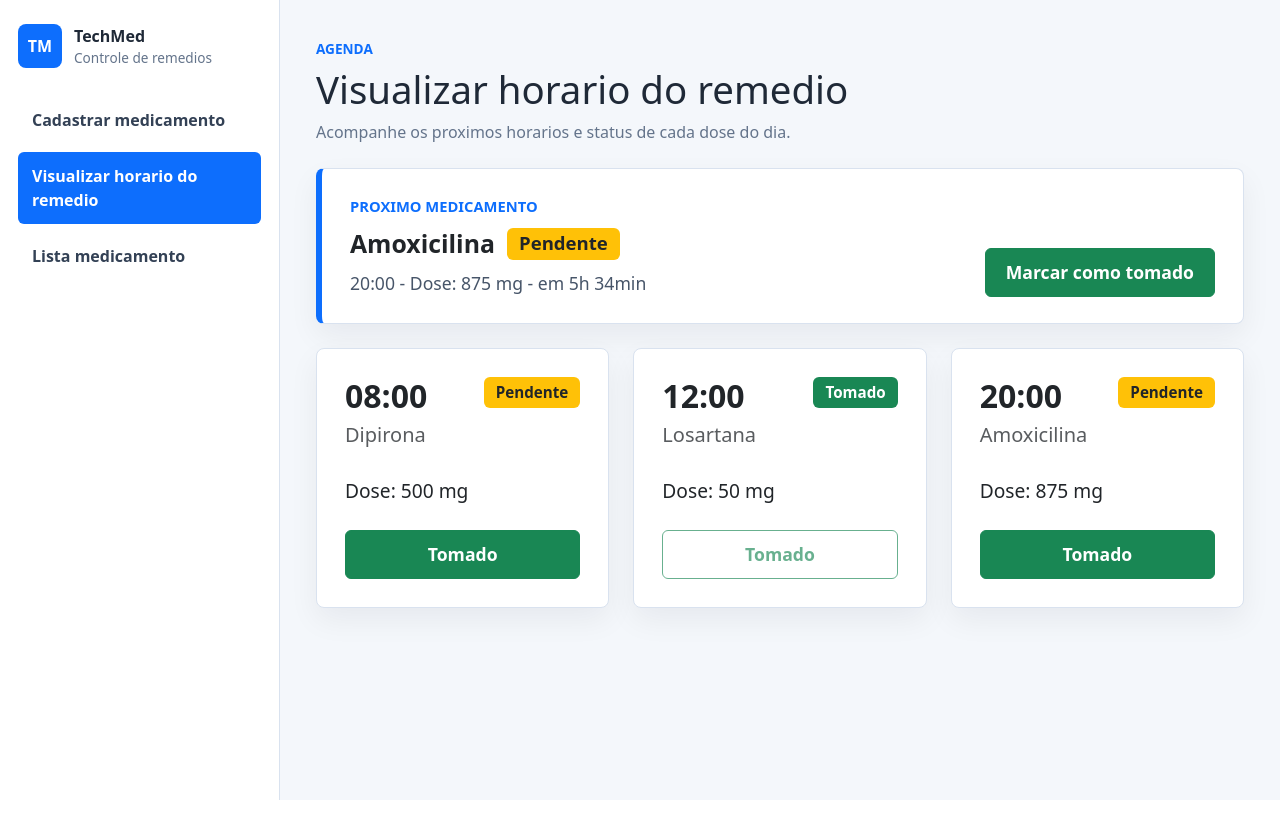
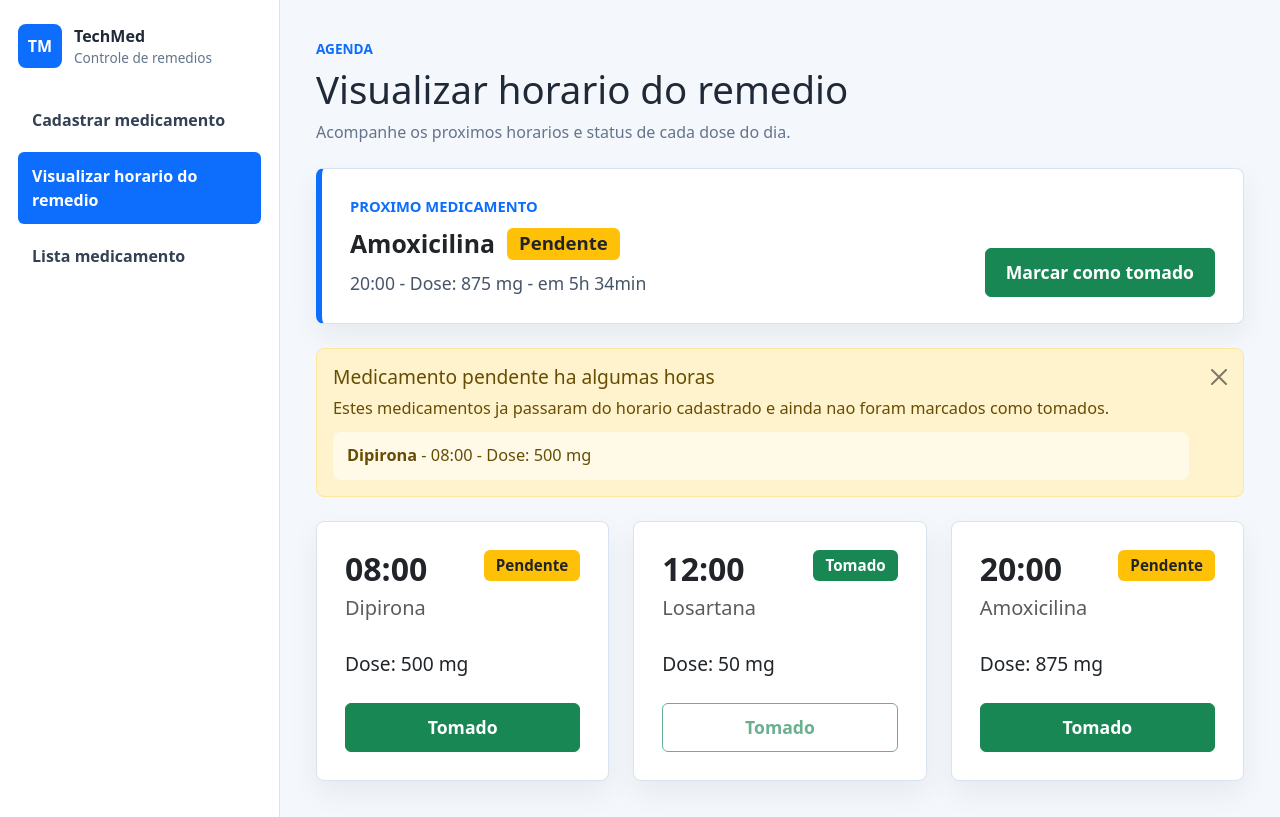
Before and after one commit to diegogrlima/TechMed, a React (Vite) app: page /medicamentos/horarios in a window 1280 px wide. Built offline with nearby package versions, Linux system fonts and the light colour scheme.

Commit message:
feat: alerta medicamentos em atraso

```diff
--- a/src/App.css
+++ b/src/App.css
@@ -238,6 +238,39 @@
   flex: 0 0 auto;
 }
 
+.medicine-overdue-alert {
+  margin-bottom: 24px;
+  border-radius: 8px;
+}
+
+.medicine-overdue-alert .alert-heading {
+  margin-bottom: 8px;
+  font-size: 1.2rem;
+}
+
+.medicine-overdue-alert p {
+  margin-bottom: 12px;
+  font-size: 1.02rem;
+}
+
+.medicine-overdue-list {
+  display: grid;
+  gap: 8px;
+  max-height: 260px;
+  overflow-y: auto;
+  padding-right: 6px;
+}
+
+.medicine-overdue-list span {
+  display: block;
+  padding: 12px 14px;
+  border-radius: 8px;
+  background: rgba(255, 255, 255, 0.55);
+  font-size: 1.02rem;
+  line-height: 1.45;
+  overflow-wrap: anywhere;
+}
+
 .schedule-card {
   min-height: 260px;
 }
--- a/src/data/medicineStorage.js
+++ b/src/data/medicineStorage.js
@@ -1,19 +1,23 @@
 import { medicines as initialMedicines } from "./medicines";
+import { getTodayKey } from "../utils/medicineSchedule";
 
 const MEDICINES_STORAGE_KEY = "techmed:medicines";
 const MEDICINES_STATUS_DATE_KEY = "techmed:medicines-status-date";
 
-function getTodayKey() {
-  const today = new Date();
-  const year = today.getFullYear();
-  const month = String(today.getMonth() + 1).padStart(2, "0");
-  const day = String(today.getDate()).padStart(2, "0");
-
-  return `${year}-${month}-${day}`;
+function saveStatusDate() {
+  localStorage.setItem(MEDICINES_STATUS_DATE_KEY, getTodayKey());
 }
 
-function saveStatusDate() {
-  localStorage.setItem(MEDICINES_STATUS_DATE_KEY, getTodayKey());
+function normalizeUpdatedMedicine(updatedMedicine, currentMedicine) {
+  if (updatedMedicine.status !== "Tomado") {
+    return updatedMedicine;
+  }
+
+  return {
+    ...updatedMedicine,
+    lastTakenAt: currentMedicine?.status === "Tomado" ? currentMedicine.lastTakenAt : new Date().toISOString(),
+    missedSinceDate: undefined,
+  };
 }
 
 function resetDailyStatuses(medicines) {
@@ -29,10 +33,15 @@ function resetDailyStatuses(medicines) {
     return medicines;
   }
 
-  const resetMedicines = medicines.map((medicine) => ({
-    ...medicine,
-    status: "Pendente",
-  }));
+  const resetMedicines = medicines.map((medicine) => {
+    const wasPending = medicine.status !== "Tomado";
+
+    return {
+      ...medicine,
+      status: "Pendente",
+      missedSinceDate: wasPending ? medicine.missedSinceDate || storedStatusDate : undefined,
+    };
+  });
 
   localStorage.setItem(MEDICINES_STORAGE_KEY, JSON.stringify(resetMedicines));
   localStorage.setItem(MEDICINES_STATUS_DATE_KEY, today);
@@ -80,7 +89,24 @@ export function createMedicine(medicineData) {
 
 export function updateMedicine(updatedMedicine) {
   const updatedMedicines = loadMedicines().map((medicine) =>
-    medicine.id === updatedMedicine.id ? updatedMedicine : medicine,
+    medicine.id === updatedMedicine.id ? normalizeUpdatedMedicine(updatedMedicine, medicine) : medicine,
+  );
+
+  saveMedicines(updatedMedicines);
+
+  return updatedMedicines;
+}
+
+export function markMedicineAsTaken(medicineId) {
+  const updatedMedicines = loadMedicines().map((medicine) =>
+    medicine.id === medicineId
+      ? {
+          ...medicine,
+          status: "Tomado",
+          lastTakenAt: new Date().toISOString(),
+          missedSinceDate: undefined,
+        }
+      : medicine,
   );
 
   saveMedicines(updatedMedicines);
--- a/src/pages/MedicineSchedulePage.jsx
+++ b/src/pages/MedicineSchedulePage.jsx
@@ -1,53 +1,26 @@
 import { useEffect, useMemo, useState } from "react";
-import { Badge, Button, Card, Col, Modal, Pagination, Row } from "react-bootstrap";
-import { loadMedicines, updateMedicine } from "../data/medicineStorage";
+import { Alert, Badge, Button, Card, Col, Modal, Pagination, Row } from "react-bootstrap";
+import { loadMedicines, markMedicineAsTaken } from "../data/medicineStorage";
+import {
+  getFormattedCurrentTime,
+  getMinutesFromTime,
+  getPendingMedicineAlerts,
+  getTimeUntilMedicine,
+  getTodayKey,
+} from "../utils/medicineSchedule";
 
 const ITEMS_PER_PAGE = 6;
-const DAY_IN_MINUTES = 24 * 60;
-
-function getMinutesFromTime(time) {
-  const [hours, minutes] = time.split(":").map(Number);
-
-  return hours * 60 + minutes;
-}
-
-function getFormattedCurrentTime(currentTime) {
-  return currentTime.toTimeString().slice(0, 5);
-}
-
-function getTimeUntilMedicine(medicineTime, currentTime) {
-  const currentMinutes = currentTime.getHours() * 60 + currentTime.getMinutes();
-  const medicineMinutes = getMinutesFromTime(medicineTime);
-  const minutesUntil = medicineMinutes >= currentMinutes
-    ? medicineMinutes - currentMinutes
-    : DAY_IN_MINUTES - currentMinutes + medicineMinutes;
-
-  if (minutesUntil === 0) {
-    return "agora";
-  }
-
-  const hours = Math.floor(minutesUntil / 60);
-  const minutes = minutesUntil % 60;
-
-  if (hours === 0) {
-    return `em ${minutes} min`;
-  }
-
-  if (minutes === 0) {
-    return `em ${hours}h`;
-  }
-
-  return `em ${hours}h ${minutes}min`;
-}
 
 function MedicineSchedulePage() {
   const [scheduleMedicines, setScheduleMedicines] = useState(loadMedicines);
   const [currentPage, setCurrentPage] = useState(1);
   const [currentTime, setCurrentTime] = useState(() => new Date());
   const [dismissedMedicineAlerts, setDismissedMedicineAlerts] = useState([]);
+  const [dismissedOverdueAlerts, setDismissedOverdueAlerts] = useState([]);
 
   const shouldPaginate = scheduleMedicines.length > ITEMS_PER_PAGE;
   const formattedCurrentTime = getFormattedCurrentTime(currentTime);
+  const todayKey = getTodayKey(currentTime);
   const totalPages = Math.ceil(scheduleMedicines.length / ITEMS_PER_PAGE);
   const pageStartIndex = shouldPaginate ? (currentPage - 1) * ITEMS_PER_PAGE : 0;
   const pageEndIndex = shouldPaginate ? pageStartIndex + ITEMS_PER_PAGE : scheduleMedicines.length;
@@ -69,7 +42,7 @@ function MedicineSchedulePage() {
         const medicineMinutes = getMinutesFromTime(medicine.time);
         const minutesUntil = medicineMinutes >= currentMinutes
           ? medicineMinutes - currentMinutes
-          : DAY_IN_MINUTES - currentMinutes + medicineMinutes;
+          : 24 * 60 - currentMinutes + medicineMinutes;
 
         return { ...medicine, minutesUntil };
       })
@@ -84,6 +57,13 @@ function MedicineSchedulePage() {
           !dismissedMedicineAlerts.includes(`${medicine.id}-${formattedCurrentTime}`),
       ),
     [dismissedMedicineAlerts, formattedCurrentTime, scheduleMedicines],
+  );
+  const overdueAlerts = useMemo(
+    () =>
+      getPendingMedicineAlerts(scheduleMedicines, currentTime).filter(
+        (alert) => !dismissedOverdueAlerts.includes(`${alert.id}-${todayKey}`),
+      ),
+    [currentTime, dismissedOverdueAlerts, scheduleMedicines, todayKey],
   );
 
   useEffect(() => {
@@ -101,7 +81,7 @@ function MedicineSchedulePage() {
       return;
     }
 
-    setScheduleMedicines(updateMedicine({ ...medicineToUpdate, status: "Tomado" }));
+    setScheduleMedicines(markMedicineAsTaken(medicineToUpdate.id));
   };
 
   const dismissMedicineAlert = () => {
@@ -109,6 +89,10 @@ function MedicineSchedulePage() {
       ...currentAlerts,
       ...alertMedicines.map((medicine) => `${medicine.id}-${formattedCurrentTime}`),
     ]);
+  };
+
+  const dismissOverdueAlert = (alertId) => {
+    setDismissedOverdueAlerts((currentAlerts) => [...currentAlerts, `${alertId}-${todayKey}`]);
   };
 
   return (
@@ -151,6 +135,25 @@ function MedicineSchedulePage() {
           </Card.Body>
         </Card>
       )}
+      {overdueAlerts.map((alert) => (
+        <Alert
+          className="medicine-overdue-alert"
+          dismissible
+          key={alert.id}
+          onClose={() => dismissOverdueAlert(alert.id)}
+          variant={alert.variant}
+        >
+          <Alert.Heading>{alert.title}</Alert.Heading>
+          <p>{alert.description}</p>
+          <div className="medicine-overdue-list">
+            {alert.medicines.map((medicine) => (
+              <span key={medicine.id}>
+                <strong>{medicine.name}</strong> - {medicine.time} - Dose: {medicine.dose}
+              </span>
+            ))}
+          </div>
+        </Alert>
+      ))}
       {scheduleMedicines.length === 0 ? (
         <Card className="content-card comfortable-card">
           <Card.Body className="comfortable-card-body text-center text-muted">
--- /dev/null
+++ b/src/utils/medicineSchedule.js
@@ -0,0 +1,88 @@
+const DAY_IN_MINUTES = 24 * 60;
+const OVERDUE_WARNING_MINUTES = 120;
+
+export function getMinutesFromTime(time) {
+  const [hours, minutes] = time.split(":").map(Number);
+
+  return hours * 60 + minutes;
+}
+
+export function getTodayKey(currentDate = new Date()) {
+  const year = currentDate.getFullYear();
+  const month = String(currentDate.getMonth() + 1).padStart(2, "0");
+  const day = String(currentDate.getDate()).padStart(2, "0");
+
+  return `${year}-${month}-${day}`;
+}
+
+export function getFormattedCurrentTime(currentTime) {
+  return currentTime.toTimeString().slice(0, 5);
+}
+
+export function getTimeUntilMedicine(medicineTime, currentTime) {
+  const currentMinutes = currentTime.getHours() * 60 + currentTime.getMinutes();
+  const medicineMinutes = getMinutesFromTime(medicineTime);
+  const minutesUntil = medicineMinutes >= currentMinutes
+    ? medicineMinutes - currentMinutes
+    : DAY_IN_MINUTES - currentMinutes + medicineMinutes;
+
+  if (minutesUntil === 0) {
+    return "agora";
+  }
+
+  const hours = Math.floor(minutesUntil / 60);
+  const minutes = minutesUntil % 60;
+
+  if (hours === 0) {
+    return `em ${minutes} min`;
+  }
+
+  if (minutes === 0) {
+    return `em ${hours}h`;
+  }
+
+  return `em ${hours}h ${minutes}min`;
+}
+
+function getDaysBetweenDates(startDateKey, endDateKey) {
+  const startDate = new Date(`${startDateKey}T00:00:00`);
+  const endDate = new Date(`${endDateKey}T00:00:00`);
+
+  return Math.floor((endDate - startDate) / 86400000);
+}
+
+function getMinutesOverdue(medicineTime, currentTime) {
+  const currentMinutes = currentTime.getHours() * 60 + currentTime.getMinutes();
+  const medicineMinutes = getMinutesFromTime(medicineTime);
+
+  return currentMinutes - medicineMinutes;
+}
+
+export function getPendingMedicineAlerts(medicines, currentTime) {
+  const today = getTodayKey(currentTime);
+  const pendingMedicines = medicines.filter((medicine) => medicine.status !== "Tomado");
+  const criticalMedicines = pendingMedicines.filter(
+    (medicine) => medicine.missedSinceDate && getDaysBetweenDates(medicine.missedSinceDate, today) >= 1,
+  );
+  const warningMedicines = pendingMedicines.filter(
+    (medicine) =>
+      !medicine.missedSinceDate && getMinutesOverdue(medicine.time, currentTime) >= OVERDUE_WARNING_MINUTES,
+  );
+
+  return [
+    {
+      id: "critical",
+      variant: "danger",
+      title: "Medicamento pendente ha mais de um dia",
+      description: "Estes medicamentos precisam de atencao, pois ficaram pendentes desde outro dia.",
+      medicines: criticalMedicines,
+    },
+    {
+      id: "warning",
+      variant: "warning",
+      title: "Medicamento pendente ha algumas horas",
+      description: "Estes medicamentos ja passaram do horario cadastrado e ainda nao foram marcados como tomados.",
+      medicines: warningMedicines,
+    },
+  ].filter((alert) => alert.medicines.length > 0);
+}
```
